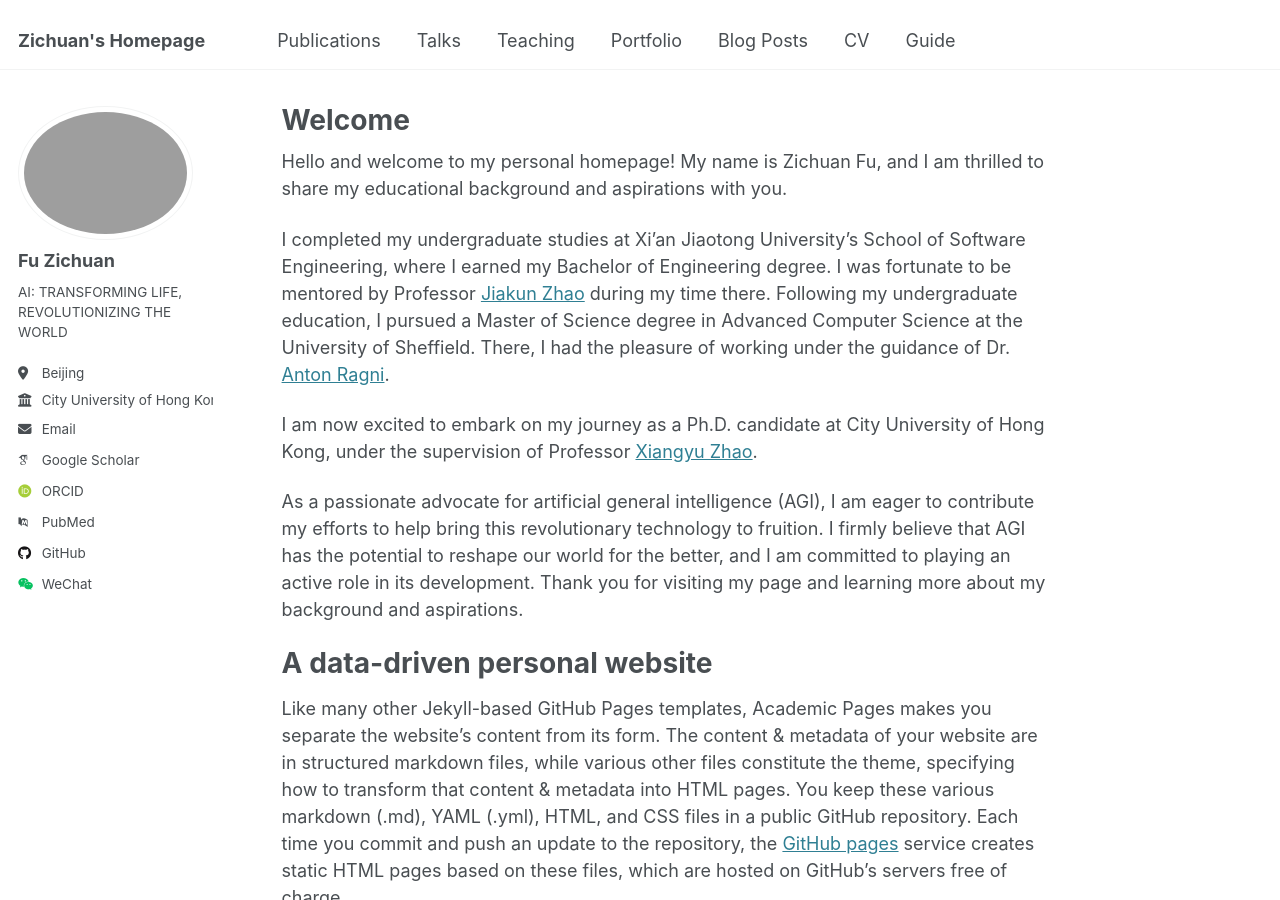
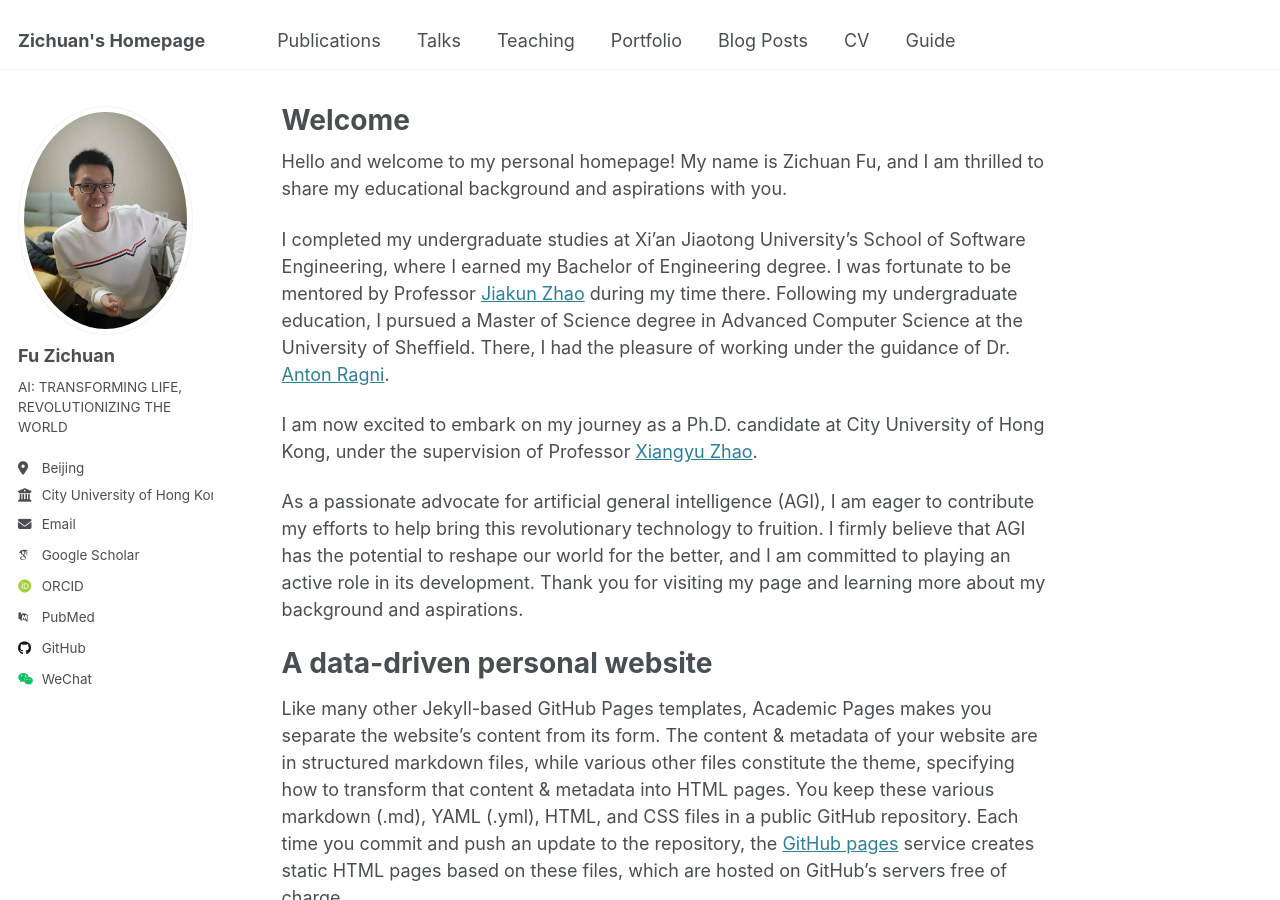
Before and after one commit to Fzkuji/fzkuji.github.io, a Jekyll site: the page built from _pages/about.md, in a window 1280 px wide and 900 px high. Built offline with Jekyll 4.4.1, drawn with Linux system fonts in a browser that asks for light colours; some web fonts are replaced.

Commit message:
update image

```diff
--- a/_config.yml
+++ b/_config.yml
@@ -22,7 +22,7 @@ repository               : "Fzkuji/fzkuji.github.io"
 #               Additional customization can be done by editing /_includes/author-profile.html
 author:
   # Biographic information
-  avatar           : "profilef.jpg" # URL of the avatar image
+  avatar           : "profile.jpg" # URL of the avatar image
   name             : "Fu Zichuan"
   pronouns         : # "he/him"
   bio              : "AI: TRANSFORMING LIFE, REVOLUTIONIZING THE WORLD"
```
